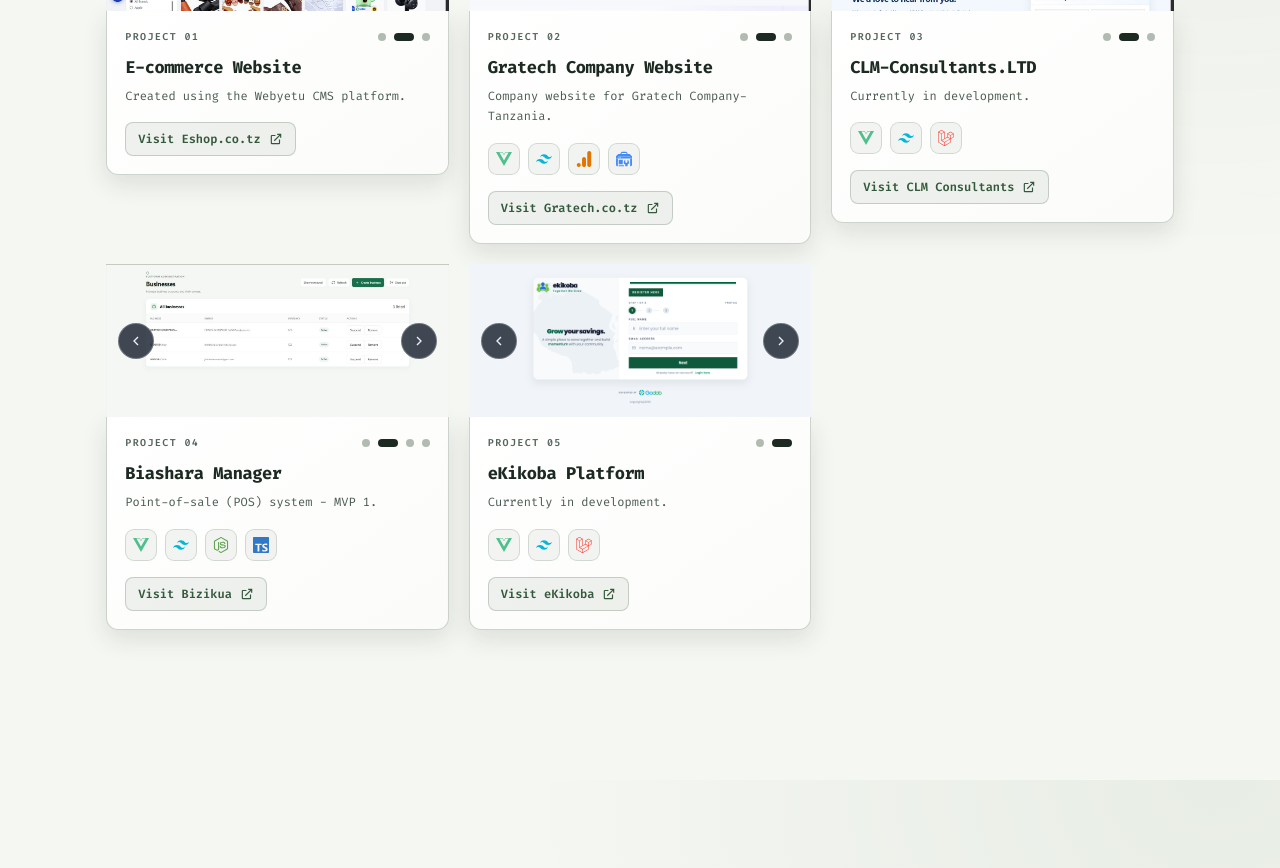
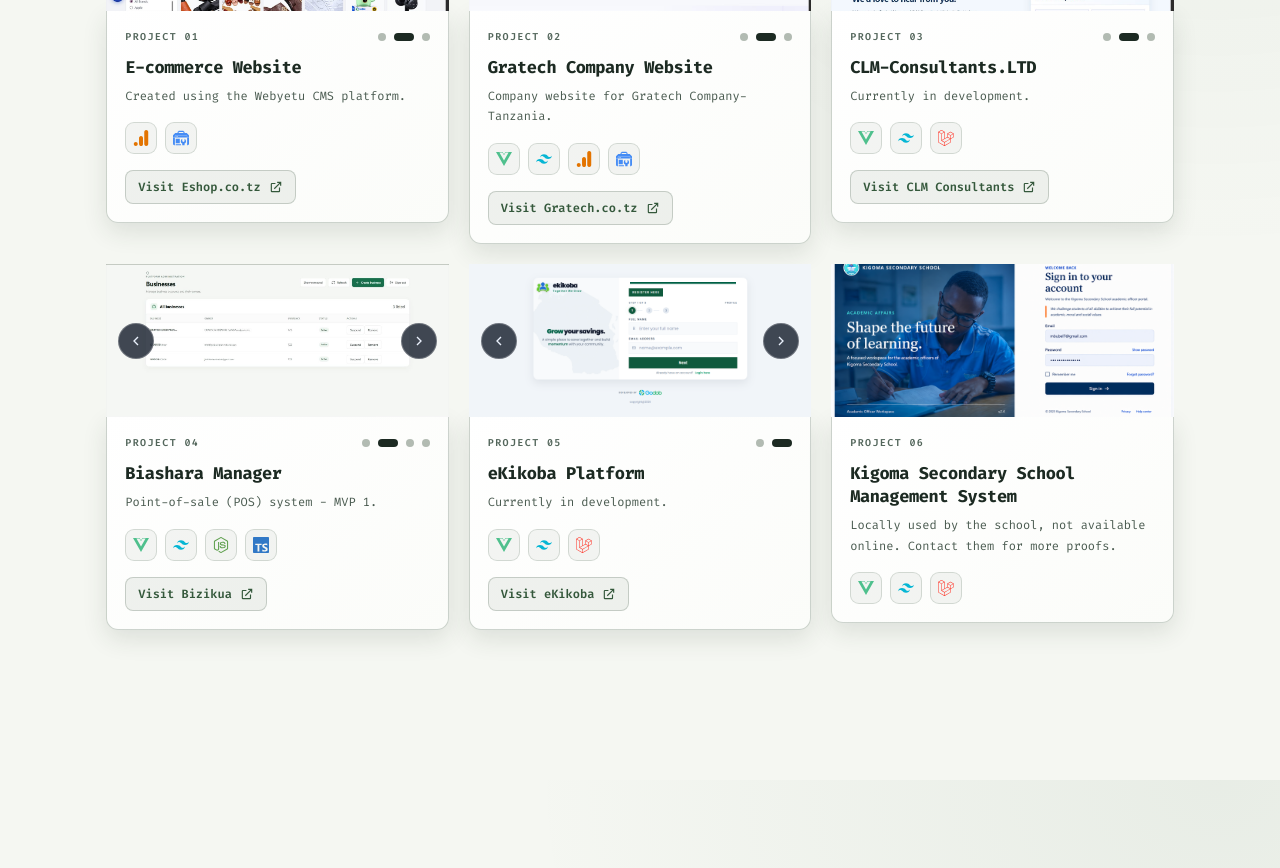
Before and after one commit to joelmsika-pixel/p, a Vue app: page / in a window 1280 px wide. Shown: the part 2960-3828 px from the top of the page. Built offline with nearby package versions, Linux system fonts and the light colour scheme.

Commit message:
style: add Kigoma Secondary School Management System project with skills and image; include new screenshot asset

```diff
--- a/src/views/Projects.vue
+++ b/src/views/Projects.vue
@@ -24,6 +24,7 @@ import biashara3 from '../assets/B3.jpg'
 import biashara4 from '../assets/B4.jpg'
 import ek1 from '../assets/ek1.png'
 import ek2 from '../assets/ek2.png'
+import kigomaScreenshot from '../assets/file_00000000ea5081f4ae92442ed3bee787.png'
 
 const ecommerceSlides = [
   { src: eshop1, alt: 'Eshop homepage screenshot' },
@@ -61,6 +62,10 @@ const projects = [
     category: 'E-COMMERCE',
     title: 'E-commerce Website',
     description: 'Created using the Webyetu CMS platform.',
+    skills: [
+      { name: 'Google Analytics', icon: siGoogleanalytics },
+      { name: 'Google Search Console', icon: siGooglesearchconsole },
+    ],
     slides: ecommerceSlides,
     link: 'https://eshop.co.tz',
     linkLabel: 'Visit Eshop.co.tz',
@@ -123,6 +128,20 @@ const projects = [
     link: 'https://ekikoba-mjp5.vercel.app/',
     linkLabel: 'Visit eKikoba',
   },
+  {
+    id: 6,
+    title: 'Kigoma Secondary School Management System',
+    description: 'Locally used by the school, not available online. Contact them for more proofs.',
+    skills: [
+      { name: 'Vue.js', icon: siVuedotjs },
+      { name: 'Tailwind CSS', icon: siTailwindcss },
+      { name: 'Laravel', icon: siLaravel },
+    ],
+    image: {
+      src: kigomaScreenshot,
+      alt: 'Kigoma Secondary School Management System screenshot',
+    },
+  },
 ]
 
 const activeSlides = ref(Object.fromEntries(projects.map(({ id }) => [id, 0])))
@@ -136,7 +155,7 @@ const slideshowTimers = new Map()
 const transitionResetFrames = new Map()
 const swipeStartX = new Map()
 
-const loopedProjectSlides = Object.fromEntries(projects.map(({ id, slides }) => [
+const loopedProjectSlides = Object.fromEntries(projects.filter(({ slides }) => slides).map(({ id, slides }) => [
   id,
   [slides[slides.length - 1], ...slides, slides[0]],
 ]))
@@ -346,6 +365,15 @@ onBeforeUnmount(() => {
               </svg>
             </button>
           </div>
+          <div v-else-if="project.image" class="relative aspect-[2.23/1] overflow-hidden bg-[#101b2b]">
+            <img
+              :src="project.image.src"
+              :alt="project.image.alt"
+              class="project-slideshow-image"
+              loading="eager"
+              draggable="false"
+            />
+          </div>
           <div v-else class="project-art relative grid aspect-[2.23/1] place-items-center overflow-hidden" aria-hidden="true">
             <span class="absolute left-4 top-4 font-code text-[10px] tracking-wide text-[rgba(143,166,192,0.7)]">{{ project.file }}</span>
             <span class="font-code text-[42px] font-semibold leading-none tracking-[-.1em] text-[rgba(143,166,192,0.58)]">&lt;/&gt;</span>
@@ -365,7 +393,7 @@ onBeforeUnmount(() => {
                   @click="setActiveSlide(project.id, index)"
                 ></button>
               </div>
-              <span v-else class="project-category">{{ project.category }}</span>
+              <span v-else-if="project.category" class="project-category">{{ project.category }}</span>
             </div>
             <h3 class="project-title">{{ project.title }}</h3>
             <p class="project-description">{{ project.description }}</p>
```
Also changed, not shown: src/assets/file_00000000ea5081f4ae92442ed3bee787.png (added).
